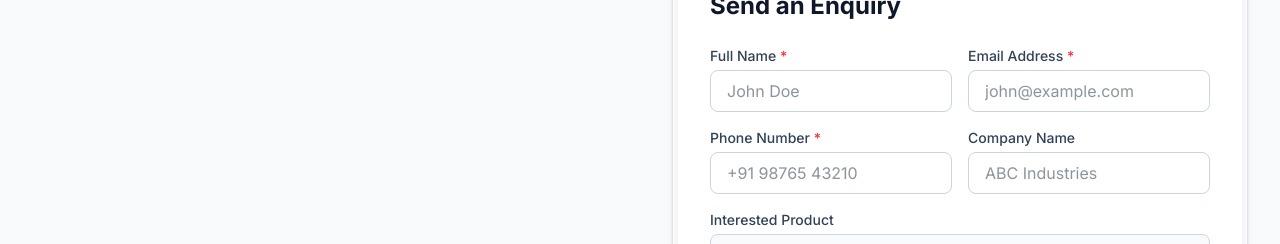
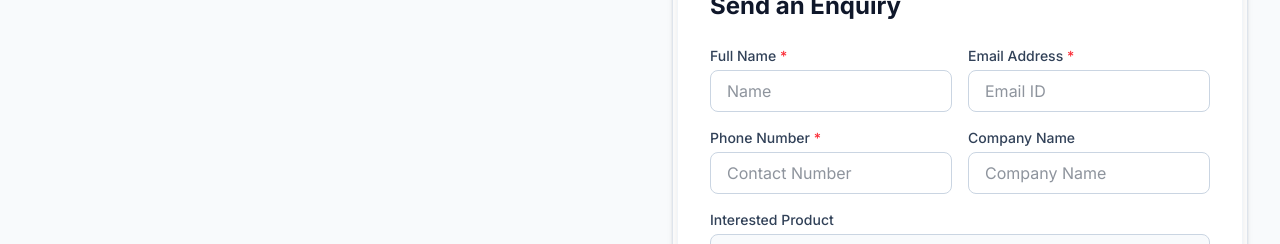
Before and after one commit to monarchvakani26/Flowtech-Engineers, a React (Vite) app: page /products/acrylic-rotameter in a window 1280 px wide. Shown: the part 1322-1566 px from the top of the page. Built offline with nearby package versions, Linux system fonts and the light colour scheme.

Commit message:
feat: Add contact page with a functional enquiry form for user submissions.

```diff
--- a/src/components/EnquiryForm.jsx
+++ b/src/components/EnquiryForm.jsx
@@ -99,7 +99,7 @@ const EnquiryForm = ({ prefilledProduct = '' }) => {
               value={formData.name}
               onChange={handleChange}
               className="w-full px-4 py-2 border border-slate-300 rounded-lg focus:ring-secondary focus:border-secondary outline-none transition-colors"
-              placeholder="John Doe"
+              placeholder="Name"
             />
           </div>
           <div>
@@ -112,7 +112,7 @@ const EnquiryForm = ({ prefilledProduct = '' }) => {
               value={formData.email}
               onChange={handleChange}
               className="w-full px-4 py-2 border border-slate-300 rounded-lg focus:ring-secondary focus:border-secondary outline-none transition-colors"
-              placeholder="john@example.com"
+              placeholder="Email ID"
             />
           </div>
         </div>
@@ -128,7 +128,7 @@ const EnquiryForm = ({ prefilledProduct = '' }) => {
               value={formData.phone}
               onChange={handleChange}
               className="w-full px-4 py-2 border border-slate-300 rounded-lg focus:ring-secondary focus:border-secondary outline-none transition-colors"
-              placeholder="+91 98765 43210"
+              placeholder="Contact Number"
             />
           </div>
           <div>
@@ -140,7 +140,7 @@ const EnquiryForm = ({ prefilledProduct = '' }) => {
               value={formData.company}
               onChange={handleChange}
               className="w-full px-4 py-2 border border-slate-300 rounded-lg focus:ring-secondary focus:border-secondary outline-none transition-colors"
-              placeholder="ABC Industries"
+              placeholder="Company Name"
             />
           </div>
         </div>
--- a/src/pages/Contact.jsx
+++ b/src/pages/Contact.jsx
@@ -123,7 +123,7 @@ const Contact = () => {
         >
           <div className="w-full h-[400px] rounded-xl overflow-hidden bg-slate-200">
             {/* Embedded Google Map - Coordinates pointing approximately to Mumbai */}
-            <iframe src="https://www.google.com/maps/embed?pb=!1m18!1m12!1m3!1d3767.6492258092844!2d72.95825127499357!3d19.21051728202187!2m3!1f0!2f0!3f0!3m2!1i1024!2i768!4f13.1!3m3!1m2!1s0x3be7c9b884ca9e6f%3A0x6dabd62fe15cc7d9!2sFlow%20Tech%20Engineers!5e0!3m2!1sen!2sin!4v1774163032596!5m2!1sen!2sin" width="600" height="450" style="border:0;" allowfullscreen="" loading="lazy" referrerpolicy="no-referrer-when-downgrade"></iframe>
+            <iframe src="https://www.google.com/maps/embed?pb=!1m18!1m12!1m3!1d3767.6492258092844!2d72.95825127499357!3d19.21051728202187!2m3!1f0!2f0!3f0!3m2!1i1024!2i768!4f13.1!3m3!1m2!1s0x3be7c9b884ca9e6f%3A0x6dabd62fe15cc7d9!2sFlow%20Tech%20Engineers!5e0!3m2!1sen!2sin!4v1774163032596!5m2!1sen!2sin" width="100%" height="450" style={{ border: 0 }} allowFullScreen loading="lazy" referrerPolicy="no-referrer-when-downgrade"></iframe>
           </div>
         </motion.div>
       </section>
```
